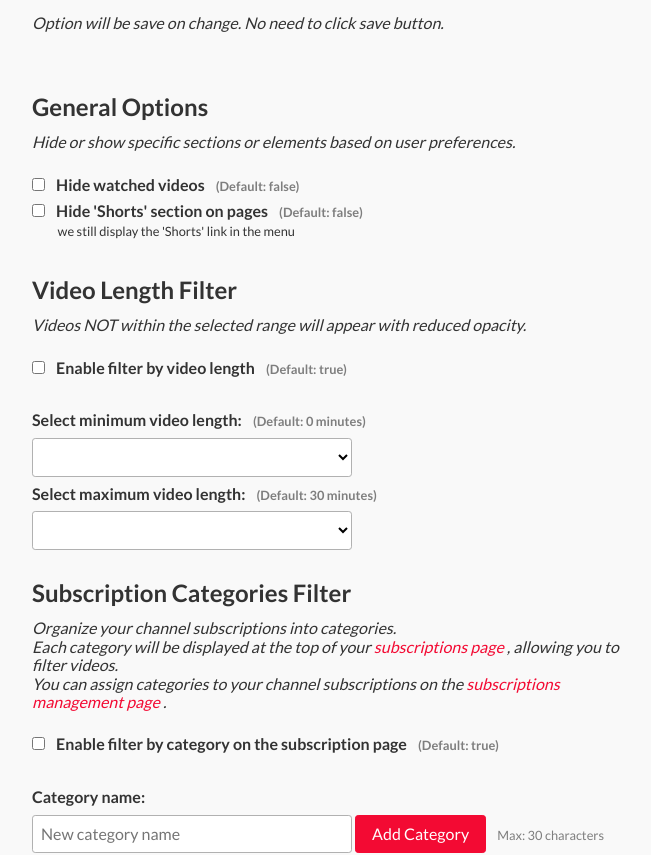
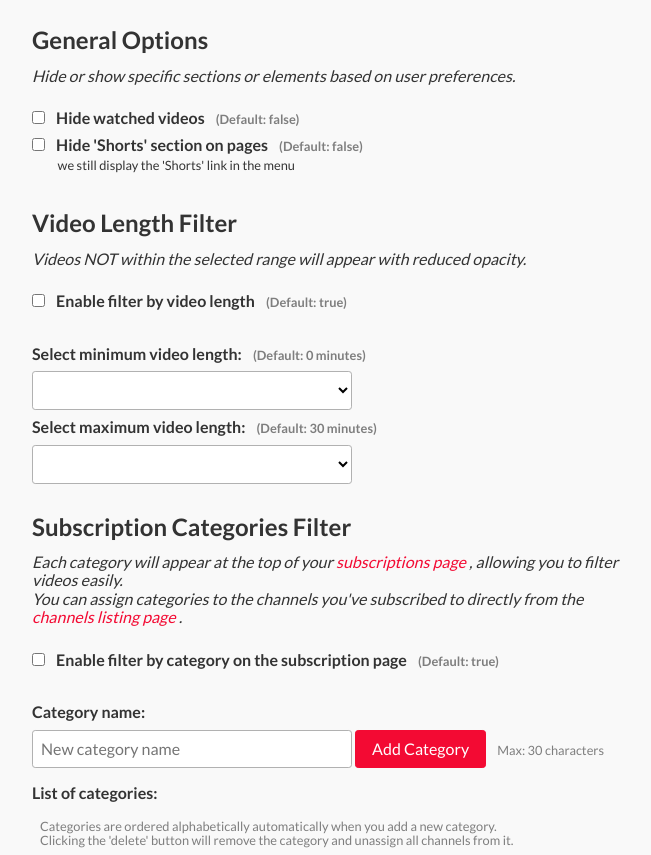
Before and after one commit to Essomia/chrome-ext-simpletube, a browser extension: page src/options.html in a window 1280 px wide. Shown: the part 108-963 px from the top of the page, without its empty margins (304-955 px from the left). Drawn offline with nearby package versions, Linux system fonts and the light colour scheme.

Commit message:
fix: options - update copy and logic for alert message to be fixed

```diff
--- a/src/options.css
+++ b/src/options.css
@@ -63,10 +63,15 @@
 /* Alert Message */
 
 .sptcl-opt-alert-message {
+    position: fixed;
+    top: 1rem;
+    right: 1rem;
     display: block;
     padding: 1rem;
-    min-height: 1rem;
+    max-width: 20rem;
     opacity: 0;
+    border-radius: 0.5rem;
+    text-align: right;
 }
 
 .sptcl-opt-alert-message.sptcl-success {
--- a/src/options.html
+++ b/src/options.html
@@ -13,12 +13,8 @@
                 - YouTube Filters & Subscriptions Manager
             </h1>
 
-            <p class="sptcl-opt-description">
-                Option will be save on change. No need to click save button.
-            </p>
-
             <!-- MESSAGE -->
-            <div id="sptid-alert-message" class="sptcl-opt-alert-message"></div>
+            <div id="sptid-alert-message" class="sptcl-opt-alert-message">.</div>
 
             <!-- OPTIONS: General Options -->
             <div class="sptcl-opt-content-section">
@@ -94,17 +90,15 @@
             <div class="sptcl-opt-content-section">
                 <h2>Subscription Categories Filter</h2>
                 <p class="sptcl-opt-description">
-                    Organize your channel subscriptions into categories.
-                    <br />
-                    Each category will be displayed at the top of your
+                    Each category will appear at the top of your
                     <a href="https://www.youtube.com/feed/subscriptions" target="_blank" class="sptcl-link">
                         subscriptions page
                     </a>
-                    , allowing you to filter videos.
+                    , allowing you to filter videos easily.
                     <br />
-                    You can assign categories to your channel subscriptions on the
+                    You can assign categories to the channels you've subscribed to directly from the
                     <a href="https://www.youtube.com/feed/channels" target="_blank" class="sptcl-link">
-                        subscriptions management page
+                        channels listing page
                     </a>
                     .
                 </p>
@@ -128,12 +122,12 @@
                 <button id="sptid-category-add" class="sptcl-form-add-button">Add Category</button>
                 <span class="sptcl-opt-default-info">Max: 30 characters</span>
 
-                <p>List of categories</p>
+                <p><b>List of categories:</b></p>
                 <ul id="sptid-categories-list" class="sptcl-opt-list-categories"></ul>
 
                 <p class="sptcl-opt-default-info">
-                    Categories are ordered alphabetically automatically when you add a new category. / Clicking the 'delete'
-                    button will remove the category from the list and remove the associations for subscriptions channel.
+                    Categories are ordered alphabetically automatically when you add a new category.<br />
+                    Clicking the 'delete' button will remove the category and unassign all channels from it.
                 </p>
             </div>
 
--- a/src/options.js
+++ b/src/options.js
@@ -9,8 +9,6 @@ function renderAlertMessage(message, error = false) {
 
     messageElement.textContent = message;
     messageElement.classList.add(error ? 'sptcl-error' : 'sptcl-success');
-
-    window.scrollTo({ top: 0 });
 
     // Clear any existing timeout to handle quick clicks
     if (renderAlertMessage.timeoutId) {
@@ -181,7 +179,7 @@ document.getElementById('sptid-do-fade-by-length').addEventListener('click', ()
 document.getElementById('sptid-do-categorize-subscription').addEventListener('click', () => {
     const categorizeSubscription = document.getElementById('sptid-do-categorize-subscription').checked;
 
-    chrome.storage.sync.set({doCategorizeSubscription: categorizeSubscription}, () => {
+    chrome.storage.sync.set({ doCategorizeSubscription: categorizeSubscription }, () => {
         renderAlertMessage(`Categorize subscriptions ${categorizeSubscription ? 'enabled' : 'disabled'} successfully!`);
     });
 });
```
